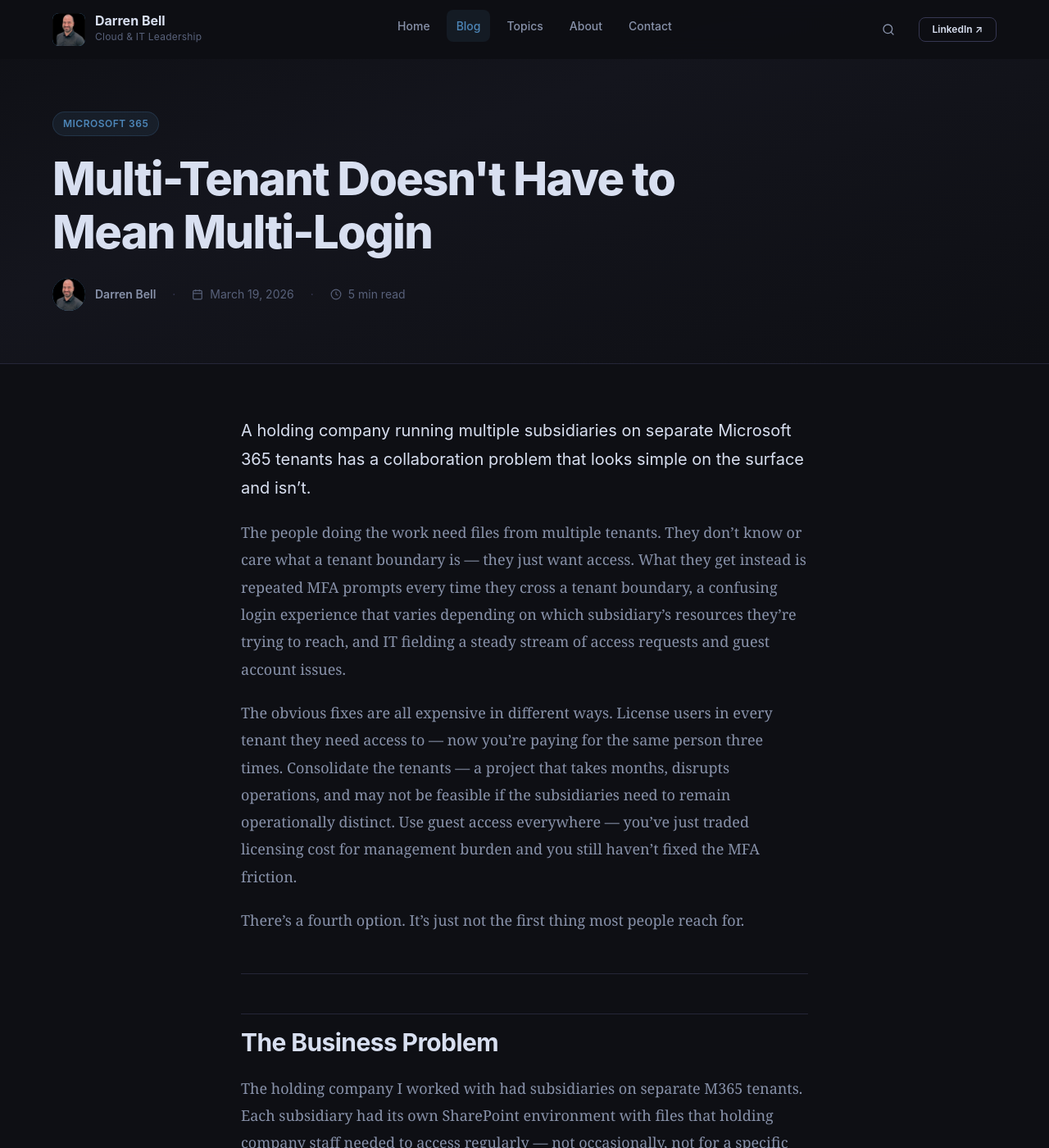
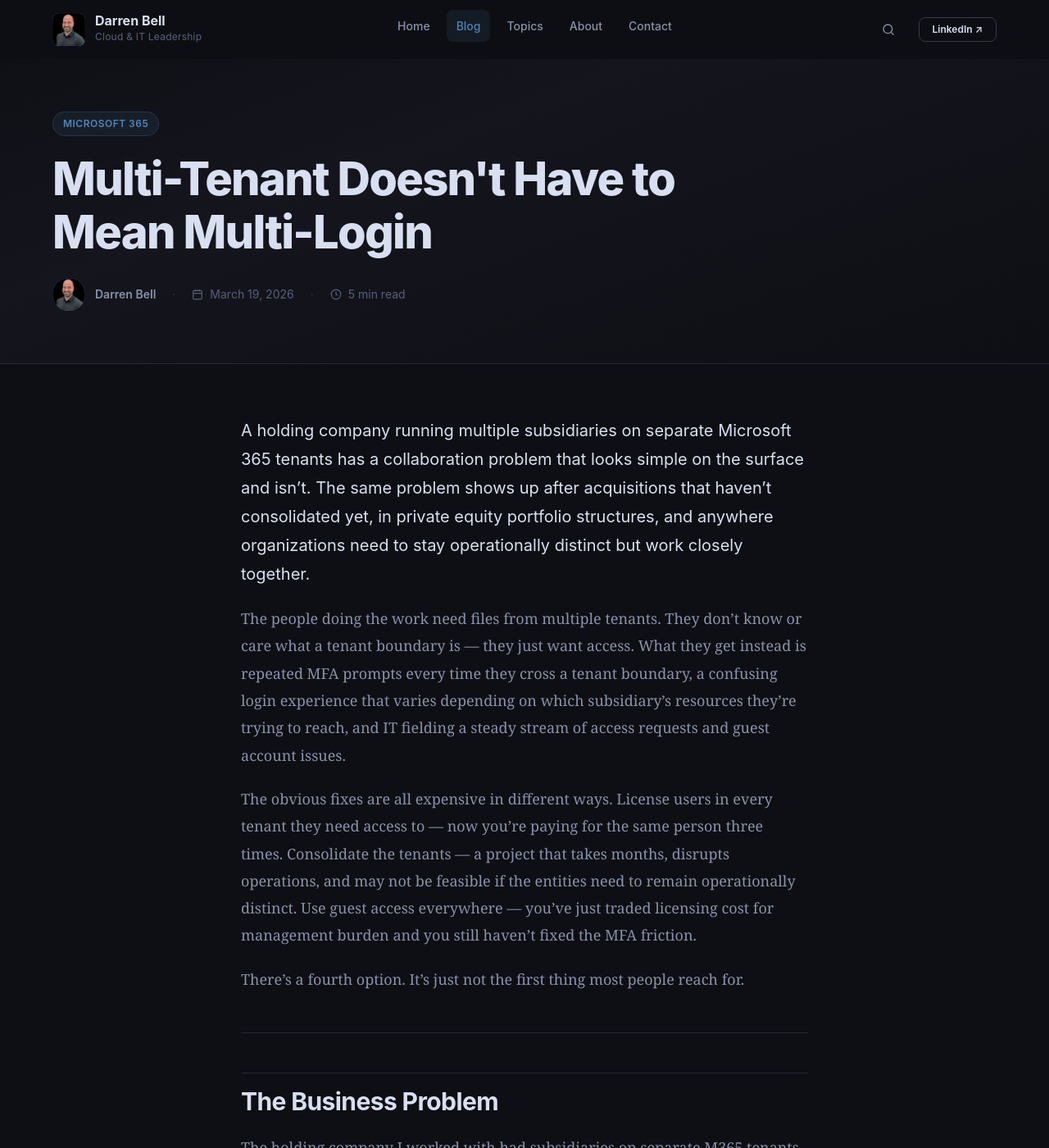
Before and after one commit to darrenbell09/DB_Blog, a Jekyll site: the page built from _posts/2026-04-09-cross-tenant-sync-mfa-trust.md, in a window 1280 px wide and 1400 px high. Shown: the whole window at 82% size. Built offline with Jekyll 4.4.1, drawn with Linux system fonts in a browser that asks for light colours; comment, search, counter and statistics services are not loaded.

Commit message:
Broaden cross-tenant post to cover post-acquisition and multi-entity structures

```diff
--- a/_posts/2026-04-09-cross-tenant-sync-mfa-trust.md
+++ b/_posts/2026-04-09-cross-tenant-sync-mfa-trust.md
@@ -8,11 +8,11 @@ tags: [Microsoft 365, Entra ID, cross-tenant sync, MFA trust, SharePoint, identi
 excerpt: "A holding company with multiple subsidiaries needed their people to access SharePoint files across tenants without multiple logins, duplicate licenses, or MFA fatigue. Here's the architecture that got them there."
 ---
 
-A holding company running multiple subsidiaries on separate Microsoft 365 tenants has a collaboration problem that looks simple on the surface and isn't.
+A holding company running multiple subsidiaries on separate Microsoft 365 tenants has a collaboration problem that looks simple on the surface and isn't. The same problem shows up after acquisitions that haven't consolidated yet, in private equity portfolio structures, and anywhere organizations need to stay operationally distinct but work closely together.
 
 The people doing the work need files from multiple tenants. They don't know or care what a tenant boundary is — they just want access. What they get instead is repeated MFA prompts every time they cross a tenant boundary, a confusing login experience that varies depending on which subsidiary's resources they're trying to reach, and IT fielding a steady stream of access requests and guest account issues.
 
-The obvious fixes are all expensive in different ways. License users in every tenant they need access to — now you're paying for the same person three times. Consolidate the tenants — a project that takes months, disrupts operations, and may not be feasible if the subsidiaries need to remain operationally distinct. Use guest access everywhere — you've just traded licensing cost for management burden and you still haven't fixed the MFA friction.
+The obvious fixes are all expensive in different ways. License users in every tenant they need access to — now you're paying for the same person three times. Consolidate the tenants — a project that takes months, disrupts operations, and may not be feasible if the entities need to remain operationally distinct. Use guest access everywhere — you've just traded licensing cost for management burden and you still haven't fixed the MFA friction.
 
 There's a fourth option. It's just not the first thing most people reach for.
 
```
